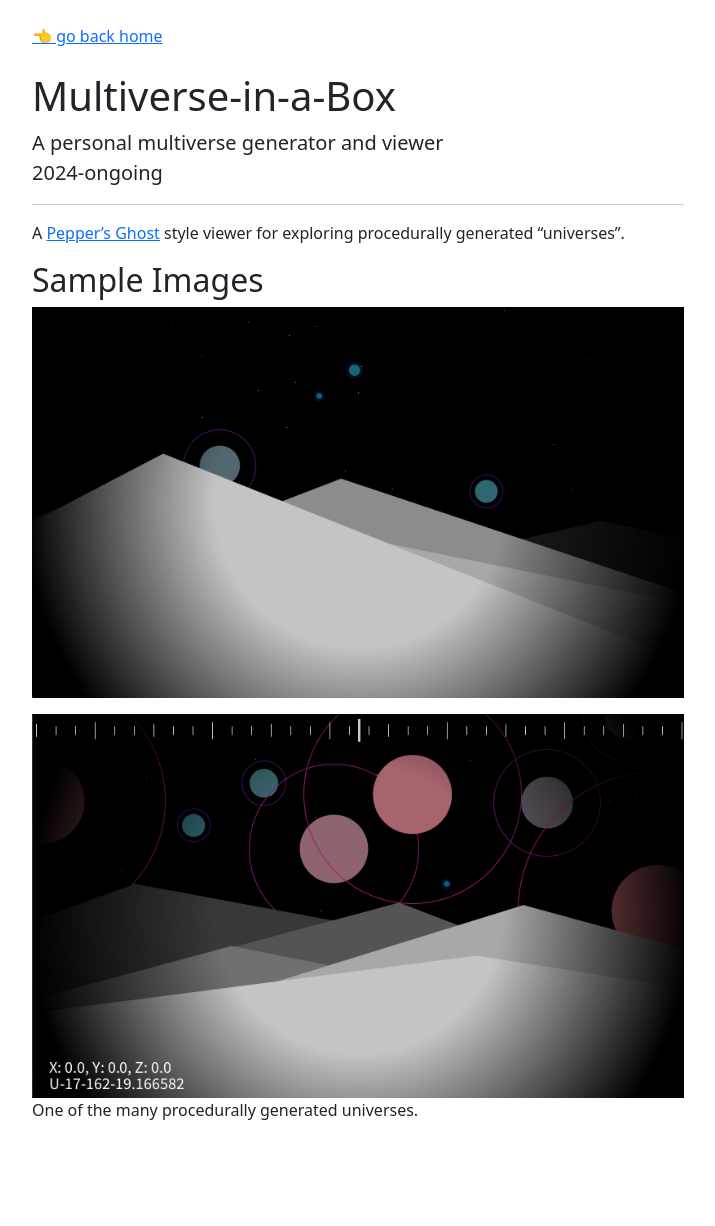
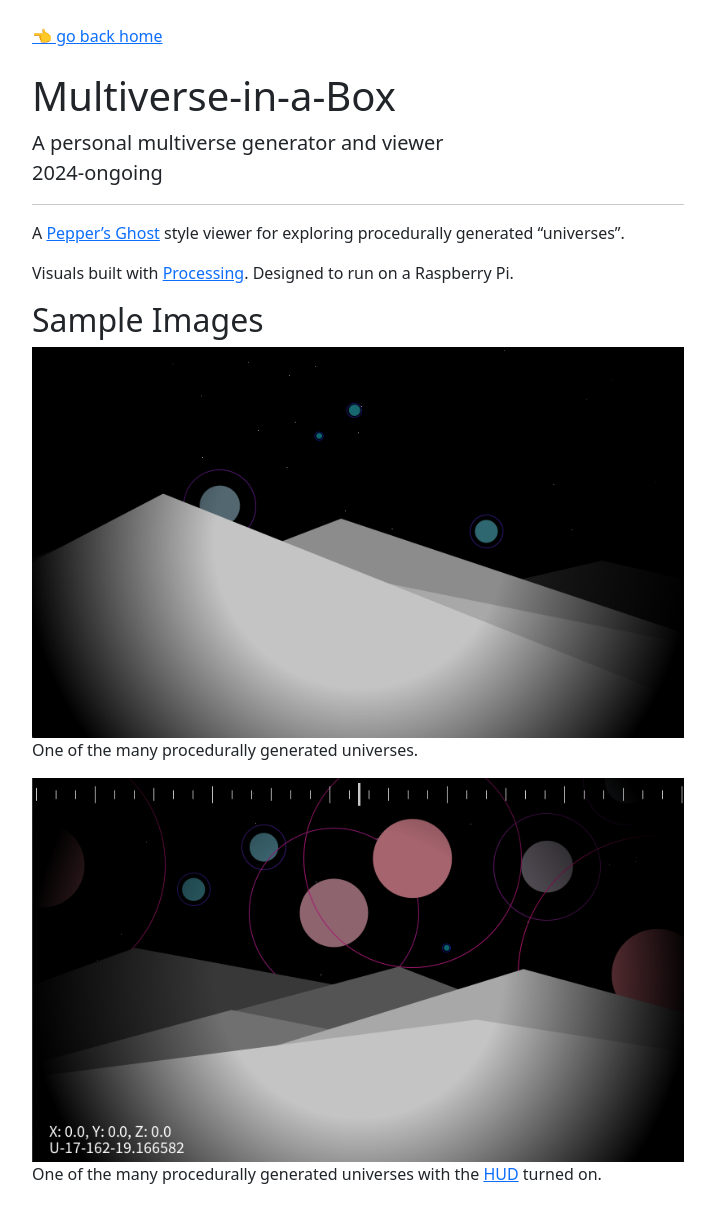
Before and after one commit to jeffsteward/CRI, a Jekyll site: the page built from _projects/multiverse-in-a-box.md, in a window 1280 px wide. Shown: the whole page, without its empty margins (282-997 px from the left). Built offline with Jekyll 4.4.1, drawn with Linux system fonts in a browser that asks for light colours; before the commit the page ends 1162 px from its top, so only the background shows below that.

Commit message:
added more details

```diff
--- a/_projects/multiverse-in-a-box.md
+++ b/_projects/multiverse-in-a-box.md
@@ -9,9 +9,12 @@ dates: 2024-ongoing
 
 A [Pepper's Ghost](https://en.wikipedia.org/wiki/Pepper%27s_ghost) style viewer for exploring procedurally generated "universes".
 
+Visuals built with <a href="https://processing.org">Processing</a>. Designed to run on a Raspberry Pi.
+
 ## Sample Images
 
 ![](/assets/images/multiverse-demo-01.png){:class="img-fluid"}
+One of the many procedurally generated universes.
 
 ![](/assets/images/multiverse-demo-02.png){:class="img-fluid"}
-One of the many procedurally generated universes.
+One of the many procedurally generated universes with the <a href="https://en.wikipedia.org/wiki/Head-up_display">HUD</a> turned on.
```
Also changed, not shown: _projects/sketchy-business.md (+1 -1 lines).
